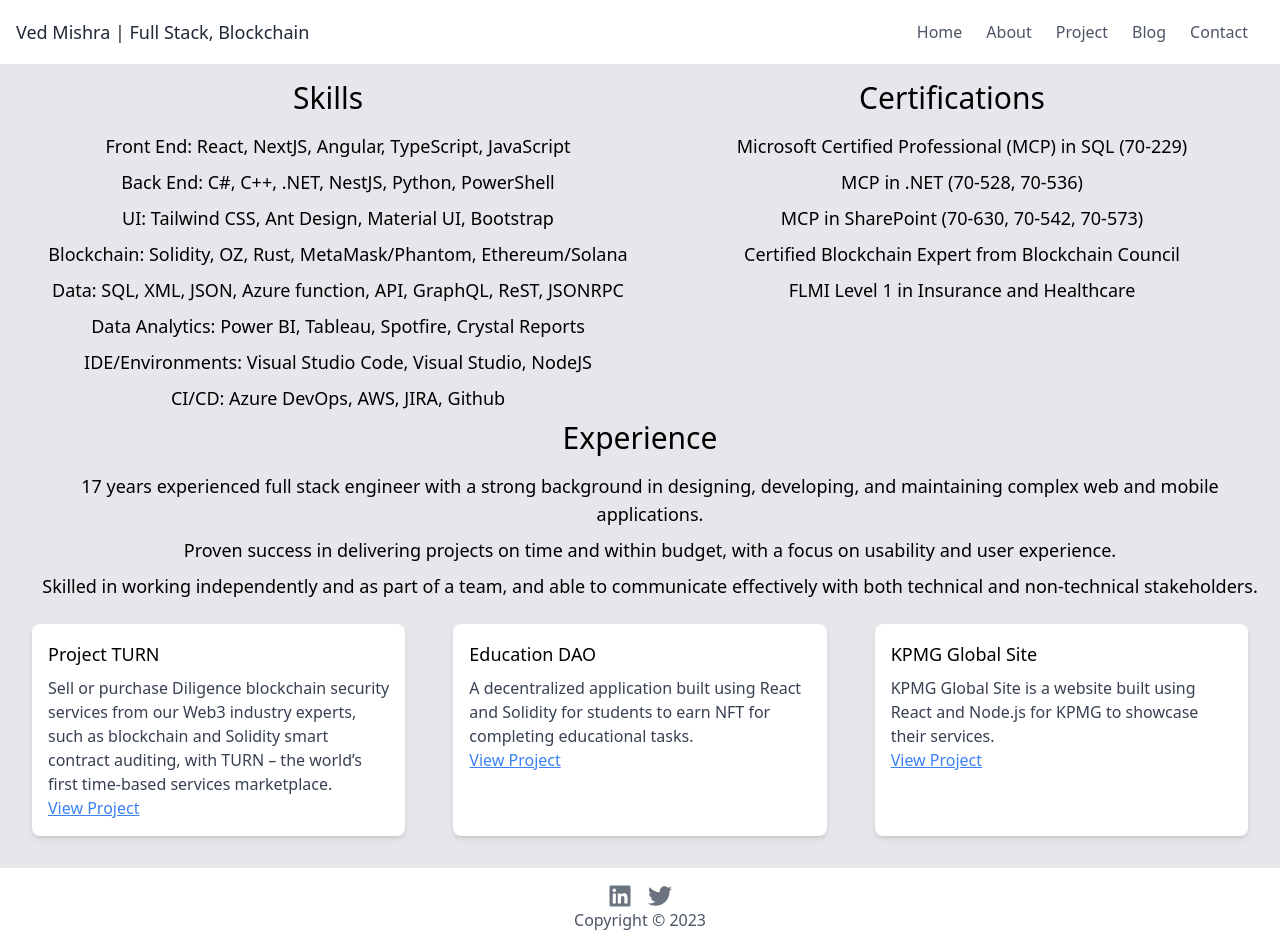
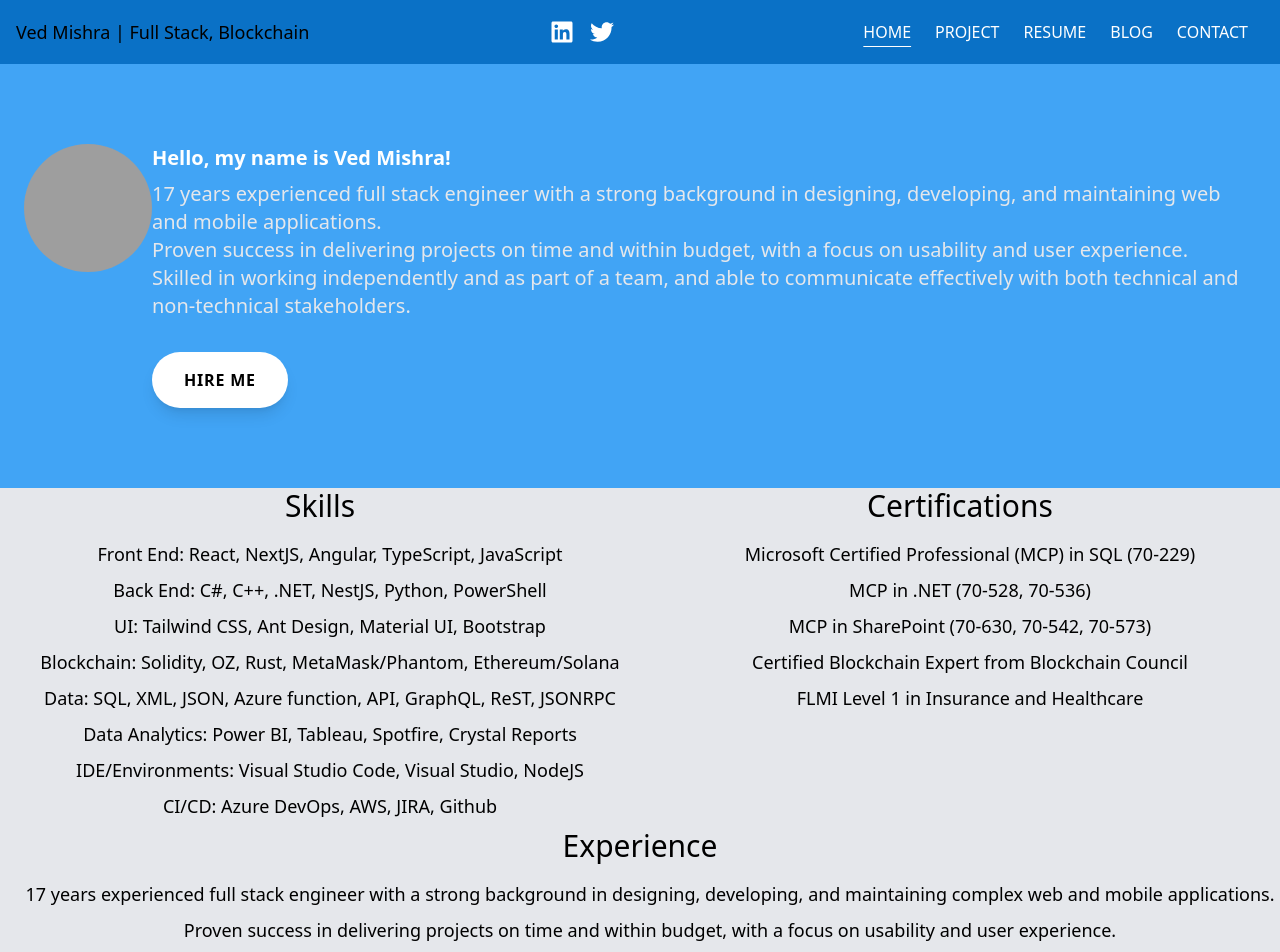
Before and after one commit to markved/sunft, a Next.js app: page / in a window 1280 px wide. Shown: the top 952 px of the page. Built offline with nearby package versions, Linux system fonts and the light colour scheme; grey boxes are pictures that could not be loaded.

Commit message:
Add color and styles to home page

```diff
--- a/components/layout.tsx
+++ b/components/layout.tsx
@@ -27,24 +27,26 @@ const Layout = ({ children, title = "My App" }: Props) => {
         <meta charSet="utf-8" />
         <meta name="viewport" content="initial-scale=1.0, width=device-width" />
       </Head>
-      <header className="bg-white p-4">
+      <header className="bg-header-blue p-4">
         <nav className="flex items-center justify-between">
-          <a href="/" className="text-lg font-medium text-gray-800">
+          <a href="/" className="text-lg font-medium">
             Ved Mishra | Full Stack, Blockchain
           </a>
-          <div className="flex items-center">
-            <a href="#" className={`px-2 py-1 mr-2 text-gray-600 ${router.pathname === '/' && 'text-blue-600'}`} onClick={() => handleClick("/")}>Home</a>
-            <a href="#" className={`px-2 py-1 mr-2 text-gray-600 ${router.pathname === '/about' && 'text-blue-600'}`} onClick={() => handleClick("/about")}>About</a>
-            <a href="#" className={`px-2 py-1 mr-2 text-gray-600 ${router.pathname === '/project' && 'text-blue-600'}`} onClick={() => handleClick("/project")}>Project</a>
-            <a href="#" className={`px-2 py-1 mr-2 text-gray-600 ${router.pathname === '/blog' && 'text-blue-600'}`} onClick={() => handleClick("/blog")}>Blog</a>
-            <a href="#" className={`px-2 py-1 mr-2 text-gray-600 ${router.pathname === '/contact' && 'text-blue-600'}`} onClick={() => handleClick("/contact")}>Contact</a>
+          <div className="flex items-start">
+            {isMounted && <SocialMedia color={'white'} />}
+          </div>
+          <div className="flex uppercase text-white items-center">
+            <a href="#" className={`px-2 py-1 mr-2  ${router.pathname === '/' && 'underline underline-offset-8'}`} onClick={() => handleClick("/")}>Home</a>
+            <a href="#" className={`px-2 py-1 mr-2  ${router.pathname === '/project' && 'underline underline-offset-8'}`} onClick={() => handleClick("/project")}>Project</a>
+            <a href="#" className={`px-2 py-1 mr-2  ${router.pathname === '/resume' && 'underline underline-offset-8'}`} onClick={() => handleClick("/resume")}>Resume</a>
+            <a href="#" className={`px-2 py-1 mr-2  ${router.pathname === '/blog' && 'underline underline-offset-8'}`} onClick={() => handleClick("/blog")}>Blog</a>
+            <a href="#" className={`px-2 py-1 mr-2  ${router.pathname === '/contact' && 'underline underline-offset-8'}`} onClick={() => handleClick("/contact")}>Contact</a>
           </div>
         </nav>
       </header>
-      <main className="container mx-auto p-4">{children}</main>
-      <footer className="bg-white p-4">
-
-        <div className="text-center text-gray-600">  {isMounted && <SocialMedia/>} Copyright © {new Date().getFullYear()}</div>
+      <main className="mx-auto">{children}</main>
+      <footer className="bg-footer-gray p-4">
+        <div className="text-center text-white"> {isMounted && <SocialMedia color={'gray'} />} Copyright © {new Date().getFullYear()}</div>
       </footer>
     </div>
   );
--- a/components/social-media.tsx
+++ b/components/social-media.tsx
@@ -1,12 +1,15 @@
 import { FaTwitter, FaLinkedin } from 'react-icons/fa'
-const SocialMedia = () => {
+interface Props {
+  color: string
+}
+const SocialMedia = ({color}:Props) => {
   return (
     <div className="flex justify-center">
       <a href="https://www.linkedin.com/in/vedmishra" className="text-gray-500 hover:text-gray-600">
-        <FaLinkedin className="h-6 w-6" />
+        <FaLinkedin color={color} className="h-6 w-6" />
       </a>
       <a href="https://www.twitter.com/markved" className="text-gray-500 hover:text-gray-600 ml-4">
-        <FaTwitter className="h-6 w-6" />
+        <FaTwitter color={color} className="h-6 w-6" />
       </a>
     </div>
   )
--- a/pages/index.tsx
+++ b/pages/index.tsx
@@ -24,8 +24,45 @@ const Index = ({ skills, experience, certifications, projects, education, contac
       />
       <Layout title="Home Page">
         <div>
+          <div className="py-20 bg-hero-blue">
+            <div className="container mx-auto px-6">
+              {/* <div className="grid grid-cols-7">
+                <div className="col-span-1">
+                  <img src="https://i.imgur.com/mcbNllL.jpg" alt="Ved Mishra" className="rounded-full h-32 w-32 mx-auto" />
+                </div>
+                <div className="col-span-6">
+                  <h2 className="text-xl font-bold mb-2 text-white">
+                    Hello, my name is Ved Mishra!
+                  </h2>
+                  <h3 className="text-xl mb-8 text-gray-200">
+                    17 years experienced full stack engineer with a strong background in designing, developing, and maintaining web and mobile applications.<br></br>
+                    Proven success in delivering projects on time and within budget, with a focus on usability and user experience.<br></br>
+                    Skilled in working independently and as part of a team, and able to communicate effectively with both technical and non-technical stakeholders.<br></br>
+                  </h3>
+                  <button className="bg-white font-bold rounded-full py-4 px-8 shadow-lg uppercase tracking-wider">
+                    Hire Me
+                  </button>
+                </div>
+              </div> */}
+              <div className="flex flex-col md:flex-row">
+              <img src="https://i.imgur.com/mcbNllL.jpg" alt="Ved Mishra" className="rounded-full h-32 w-32 mx-auto" />
+                <div className="text-center md:text-left">
+                  <h2 className="text-xl font-bold mb-2 text-white">
+                    Hello, my name is Ved Mishra!
+                  </h2>
+                  <h3 className="text-xl mb-8 text-gray-200">
+                    17 years experienced full stack engineer with a strong background in designing, developing, and maintaining web and mobile applications.<br></br>
+                    Proven success in delivering projects on time and within budget, with a focus on usability and user experience.<br></br>
+                    Skilled in working independently and as part of a team, and able to communicate effectively with both technical and non-technical stakeholders.<br></br>
+                  </h3>
+                  <button className="bg-white font-bold rounded-full py-4 px-8 shadow-lg uppercase tracking-wider">
+                    Hire Me
+                  </button>
+                </div>
+              </div>
 
-
+            </div>
+          </div>
           <div className="text-center">
             <div className="grid grid-cols-2">
               <div className="col-span-1">
--- a/pages/about.tsx
+++ b/pages/resume.tsx
@@ -12,7 +12,7 @@ interface Props {
     };
 }
 
-const About = ({ education, experience, contact }: Props) => {
+const Resume = ({ education, experience, contact }: Props) => {
     return (
         <>
             <SEO
@@ -64,4 +64,4 @@ export const getStaticProps = async () => {
     }
 }
 
-export default About;
+export default Resume;
--- a/tailwind.config.js
+++ b/tailwind.config.js
@@ -6,7 +6,13 @@ module.exports = {
     './app/**/*.{js,ts,jsx,tsx}',
   ],
   theme: {
-    extend: {},
+    extend: {
+      colors: {
+        'header-blue': '#0A71C6',
+        'footer-gray': '#434E5E',
+        'hero-blue':'#41A4F5',
+      },
+    },
   },
   plugins: [],
 }
```
Lines whose indentation alone changed are shown as unchanged.
